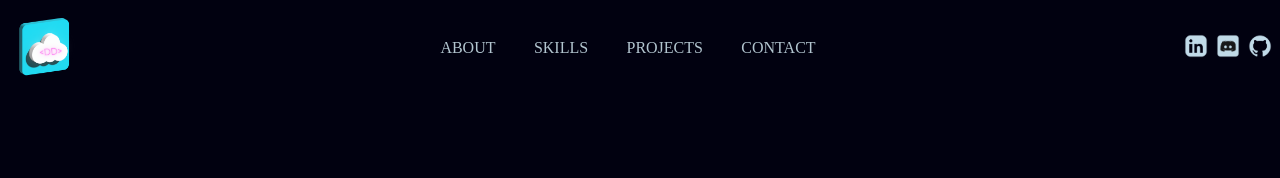
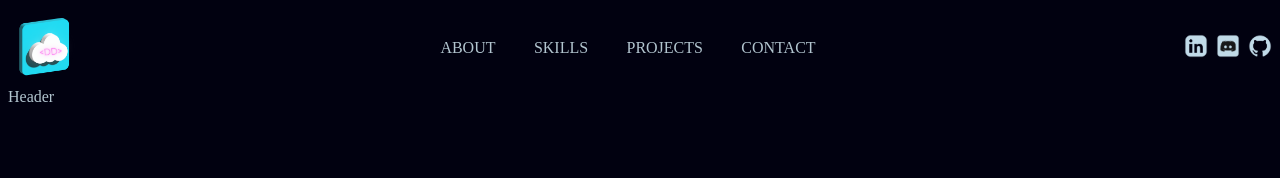
Before and after one commit to dhaedream/spring-22-portfolio, a React (Create React App) app: page / in a window 1280 px wide. Shown: the top 178 px of the page. Built offline with nearby package versions, Linux system fonts and the light colour scheme.

Commit message:
added header to App js

```diff
--- a/src/App.js
+++ b/src/App.js
@@ -1,10 +1,12 @@
 import "./App.css";
+import Header from "./components/header/Header";
 import Navbar from "./components/navbar/Navbar";
 
 function App() {
   return (
     <div className="App">
       <Navbar />
+      <Header />
     </div>
   );
 }
--- /dev/null
+++ b/src/components/header/Header.jsx
@@ -0,0 +1,7 @@
+import React from "react";
+
+const Header = () => {
+  return <div>Header</div>;
+};
+
+export default Header;
```
Also changed, not shown: src/components/header/header.css (added).
